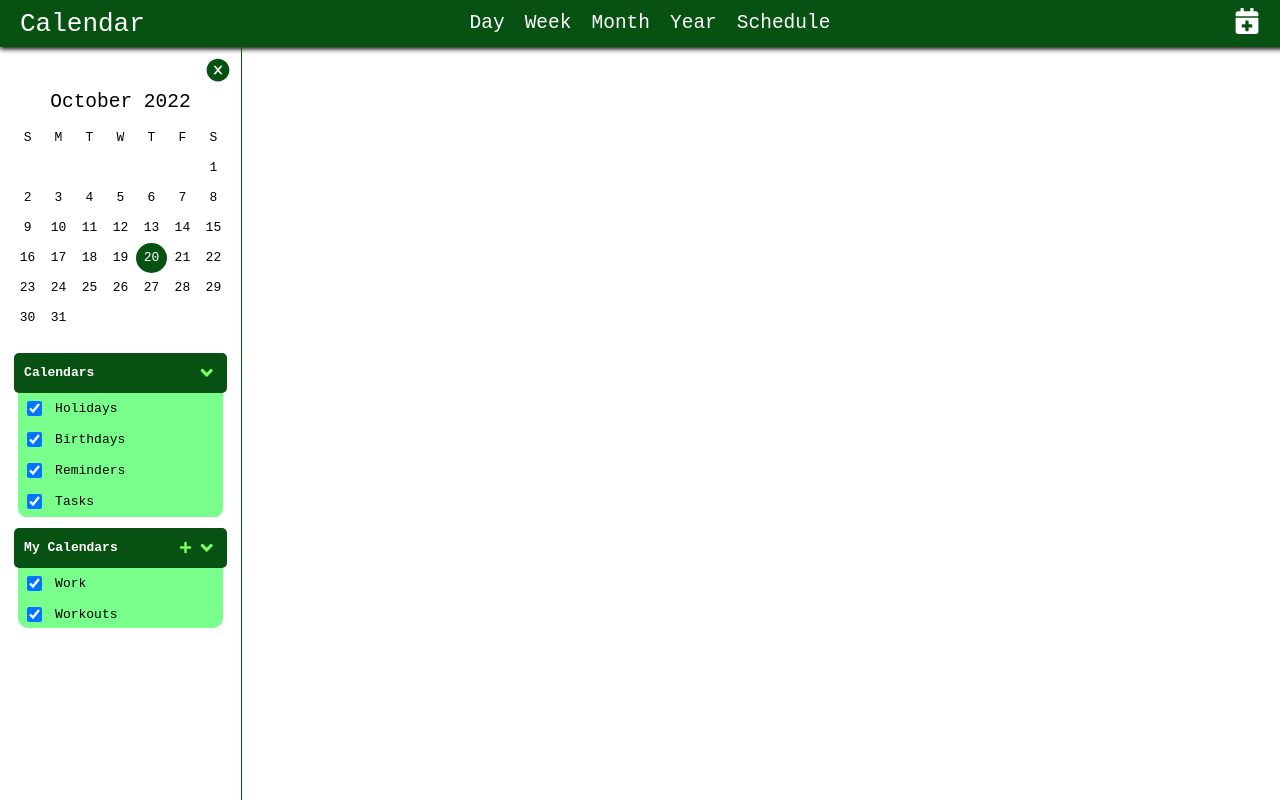
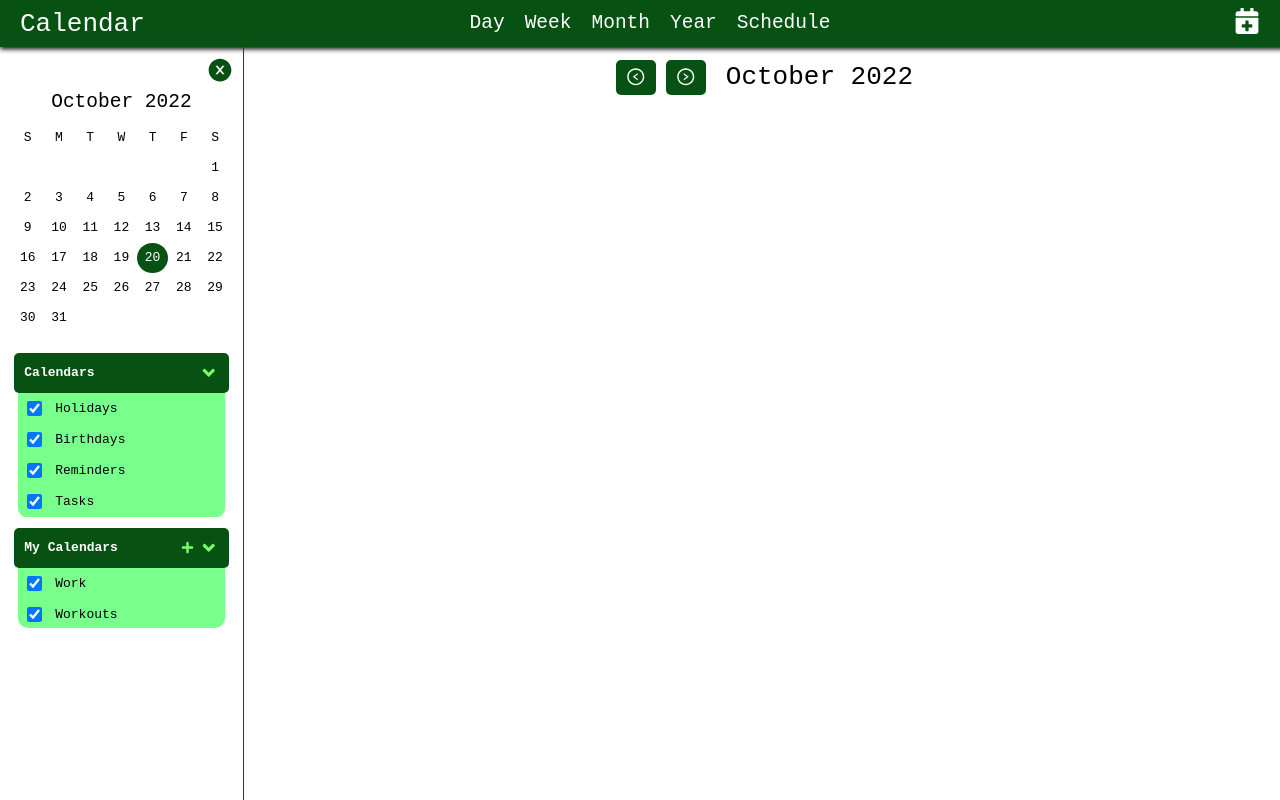
Before and after one commit to kraig-hebert/calendar, a React (Create React App) app: page / in a window 1280 px wide. Built offline with nearby package versions, Linux system fonts and the light colour scheme.

Commit message:
added title and buttons to main header

```diff
--- a/src/App.js
+++ b/src/App.js
@@ -11,7 +11,7 @@ function App() {
       flexDirection: 'column',
       height: '100vh',
     },
-    mainContainer: {
+    bottomContainer: {
       display: 'flex',
       height: '100%',
     },
@@ -21,7 +21,7 @@ function App() {
   return (
     <div className={classes.appContainer}>
       <Header />
-      <div className={classes.mainContainer}>
+      <div className={classes.bottomContainer}>
         <SideDrawer />
         <Main />
       </div>
--- a/src/components/main/Main.jsx
+++ b/src/components/main/Main.jsx
@@ -2,16 +2,32 @@ import React from 'react';
 import { useSelector } from 'react-redux';
 import { useStyles } from './styles';
 import { GiHamburgerMenu } from 'react-icons/gi';
-import { selectDrawerOpen } from '../../reducers/appSettings';
+import { AiOutlineLeftCircle, AiOutlineRightCircle } from 'react-icons/ai';
+import {
+  selectDrawerOpen,
+  selectCurrentDate,
+} from '../../reducers/appSettings';
 import useSideDrawerToggle from '../../utils/useSideDrawerToggle';
+import { format } from 'date-fns';
 
 const Main = () => {
   const classes = useStyles();
   const drawerOpen = useSelector(selectDrawerOpen);
+  const date = format(useSelector(selectCurrentDate), 'MMMM y');
   const toggleSideDrawerOpen = useSideDrawerToggle(true);
 
   return (
     <main className={classes.main}>
+      <div className={classes.mainHeader}>
+        <button className={classes.headerButton}>
+          <AiOutlineLeftCircle />
+        </button>
+        <button className={classes.headerButton}>
+          <AiOutlineRightCircle />
+        </button>
+        <h2 className={classes.headerDate}>{date}</h2>
+      </div>
+
       {!drawerOpen && (
         <GiHamburgerMenu
           className={classes.hamburger}
--- a/src/components/main/styles.js
+++ b/src/components/main/styles.js
@@ -3,14 +3,42 @@ import { createUseStyles } from 'react-jss';
 export const useStyles = createUseStyles({
   main: {
     width: '100%',
-    padding: {
-      top: '10px',
-      left: '10px',
+    position: 'relative',
+  },
+  mainHeader: {
+    display: 'flex',
+    justifyContent: 'center',
+    alignItems: 'center',
+    fontSize: '2rem',
+    height: '60px',
+  },
+  headerButton: {
+    width: '40px',
+    height: '35px',
+    display: 'flex',
+    justifyContent: 'center',
+    alignItems: 'center',
+    backgroundColor: 'rgb(7,82,18)',
+    border: 'none',
+    borderRadius: '5px',
+    margin: '5px',
+    color: '#fff',
+    fontSize: '1.5rem',
+    cursor: 'pointer',
+    '&:active': {
+      backgroundColor: 'rgb(7,40,18)',
     },
+  },
+  headerDate: {
+    marginLeft: '15px',
+    fontWeight: '500',
   },
   hamburger: {
     fontSize: '2rem',
     color: 'rgb(7,82,18)',
     cursor: 'pointer',
+    position: 'absolute',
+    left: '10px',
+    top: '10px',
   },
 });
--- a/src/components/sideDrawer/SideDrawer.jsx
+++ b/src/components/sideDrawer/SideDrawer.jsx
@@ -7,15 +7,18 @@ import useSideDrawerToggle from '../../utils/useSideDrawerToggle';
 import DrawerCalendar from './drawerCalendar/DrawerCalendar';
 import DefaultDrawerAccordion from './defaultDrawerAccordion/DefaultDrawerAccordion';
 
-import { selectDrawerOpen } from '../../reducers/appSettings';
+import {
+  selectCurrentDate,
+  selectDrawerOpen,
+} from '../../reducers/appSettings';
 import { format } from 'date-fns';
 import CustomerDrawerAccordion from './customDrawerAccordion/CustomerDrawerAccordion';
 
 const SideDrawer = () => {
   const drawerOpen = useSelector(selectDrawerOpen);
+  const date = useSelector(selectCurrentDate);
   const classes = useStyles();
   const toggleSideDrawerClosed = useSideDrawerToggle(false);
-  const date = new Date();
   const month = format(date, 'MMMM y');
 
   return (
--- a/src/components/sideDrawer/drawerCalendar/DrawerCalendar.jsx
+++ b/src/components/sideDrawer/drawerCalendar/DrawerCalendar.jsx
@@ -1,11 +1,12 @@
 import React from 'react';
+import { useSelector } from 'react-redux';
 import { useStyles } from './styles';
-import PropTypes from 'prop-types';
 import { getDay, getDaysInMonth, setDate } from 'date-fns';
+import { selectCurrentDate } from '../../../reducers/appSettings';
 
 const DrawerCalendar = (props) => {
-  const { date } = props;
   const classes = useStyles();
+  const date = useSelector(selectCurrentDate);
   const days = ['S', 'M', 'T', 'W', 'T', 'F', 'S'];
   const numberOfDaysInMonth = getDaysInMonth(date); // returns number of days in month
   const dayNumber = date.getDate(); //  returns numer of day of the month
@@ -46,8 +47,4 @@ const DrawerCalendar = (props) => {
   return <div className={classes.calendar}>{assembleCalendar()}</div>;
 };
 
-DrawerCalendar.propTypes = {
-  date: PropTypes.instanceOf(Date),
-};
-
 export default DrawerCalendar;
--- a/src/reducers/appSettings.js
+++ b/src/reducers/appSettings.js
@@ -2,6 +2,7 @@ import { createSelector, createSlice } from '@reduxjs/toolkit';
 
 const initialState = {
   drawerOpen: true,
+  currentDate: new Date(),
 };
 
 const appSettingsSlice = createSlice({
@@ -19,6 +20,7 @@ const appSettingsSlice = createSlice({
 
 // selectors
 export const selectDrawerOpen = (state) => state.appSettings.drawerOpen;
+export const selectCurrentDate = (state) => state.appSettings.currentDate;
 
 export const { drawerCloseSelected, drawerOpenSelected } =
   appSettingsSlice.actions;
```
